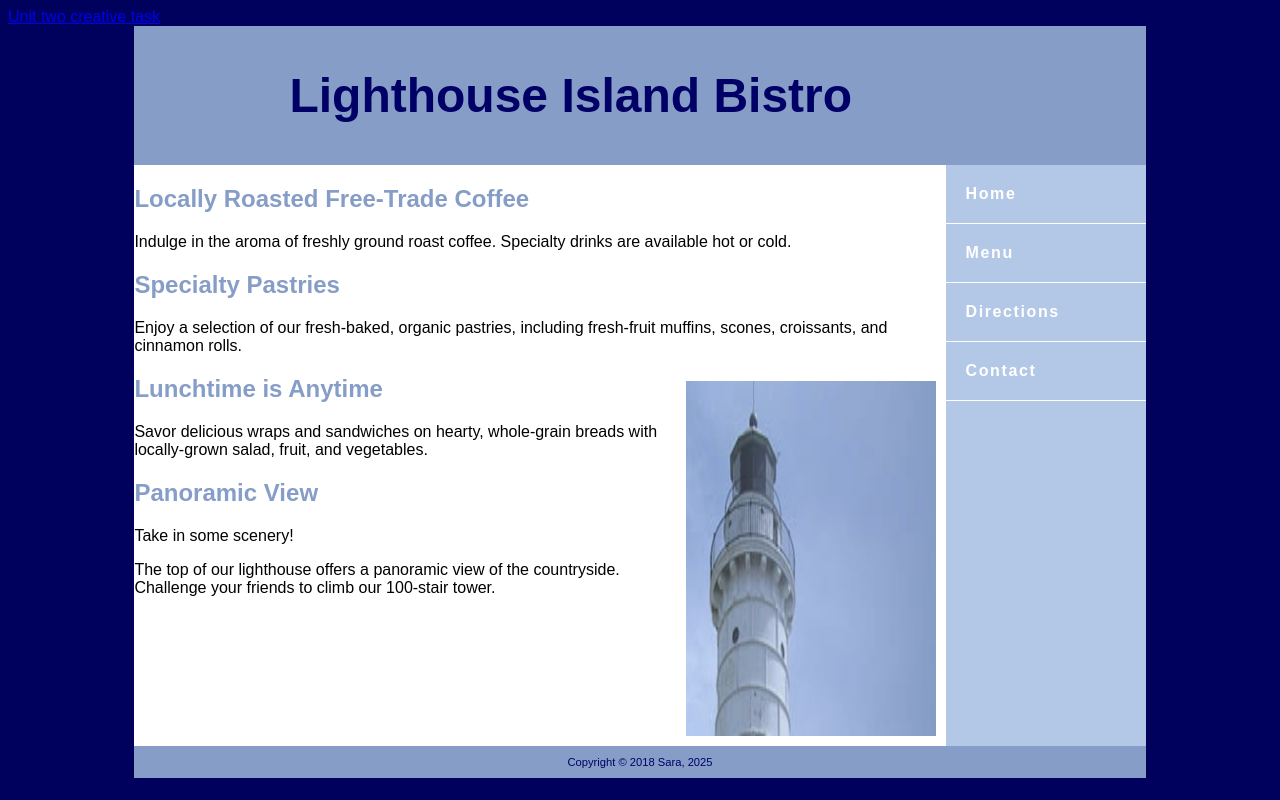
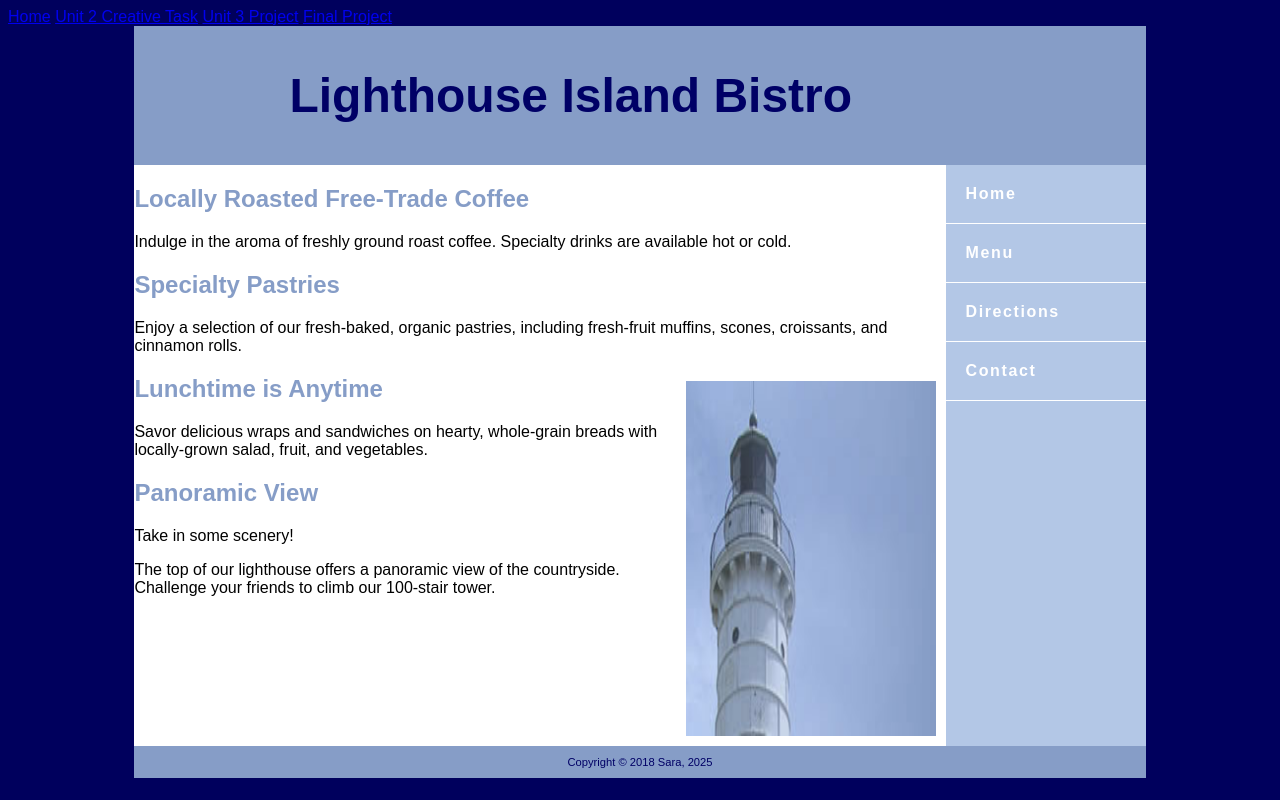
Before and after one commit to Sara15072009/Web-Design-Class, a plain HTML site: page unitCT.html in a window 1280 px wide. Drawn offline with Linux system fonts and the light colour scheme; files whose address does not match are found by name.

Commit message:
Added the nav bar on each page

```diff
--- a/unitCT.html
+++ b/unitCT.html
@@ -5,7 +5,12 @@
 <link href="style.css" rel="stylesheet">
 </head>
 <body>
-    <a href="index.html">Unit two creative task</a>
+    <div class="w3-bar w3-theme-l4">
+        <a href="index.html" class="w3-bar-item w3-button">Home</a>
+        <a href="AutomaticSlideshow.html" class="w3-bar-item w3-button">Unit 2 Creative Task</a>
+        <a href="unitCT.html" class="w3-bar-item w3-button">Unit 3 Project</a>
+        <a href="#" class="w3-bar-item w3-button">Final Project</a>
+    </div>
 <div id="wrapper">
   <header>
     <h1>Lighthouse Island Bistro</h1>
```
Also changed, not shown: AutomaticSlideshow.html (+6 -0 lines), QuotesAndButtons.html (+6 -0 lines), TablesAndLists.html (+6 -0 lines), dropdown.html (+6 -0 lines), index.html (+11 -6 lines), myPhotoAlbum.html (+6 -0 lines), myQoutes.html (+6 -0 lines), myTopFive.html (+6 -0 lines), slideshow.html (+6 -0 lines).
